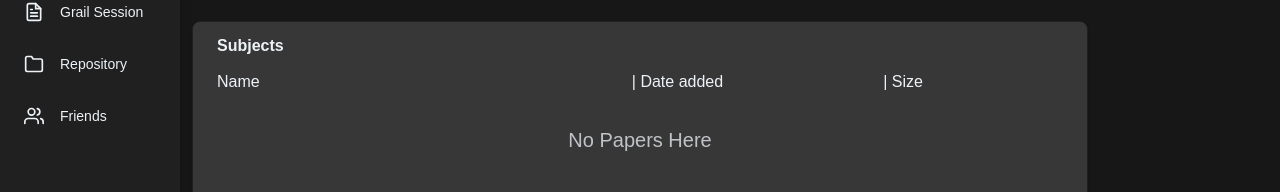
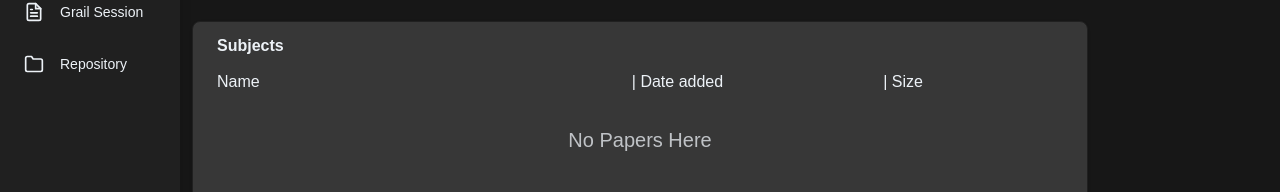
Before and after one commit to ZhangYize2003/scholars-grail, a Next.js app: page /repository in a window 1280 px wide. Shown: the part 147-339 px from the top of the page. Built offline with nearby package versions, Linux system fonts and the light colour scheme.

Commit message:
fix: remove friends from sidebar as it is no longer a feature

```diff
--- a/app/home/sidebar.tsx
+++ b/app/home/sidebar.tsx
@@ -1,5 +1,5 @@
 import Link from 'next/link';
-import { FiHome, FiFileText, FiFolder, FiUsers } from "react-icons/fi";
+import { FiHome, FiFileText, FiFolder } from "react-icons/fi";
 
 interface SideBarProps {
     isOpen: boolean;
@@ -26,10 +26,6 @@ const SideBar = ({isOpen}: SideBarProps) => {
                     <FiFolder size="20" />
                     Repository
                 </Link>
-                <Link href="/" className="sidebar_button">
-                    <FiUsers size="20" />
-                    Friends
-                </Link>
             </div>
         </div>
     );
```
